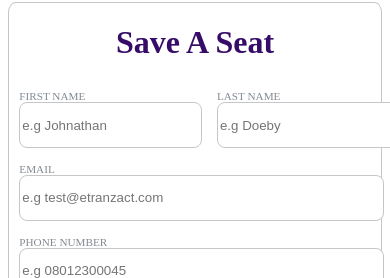
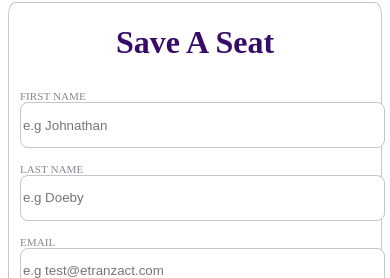
Before and after one commit to GodTheDad/ETZwebsite, a React (Vite) app: page / in a window 390 px wide. Shown: the part 328-606 px from the top of the page. Built offline with nearby package versions, Linux system fonts and the light colour scheme.

Commit message:
added responsive form

```diff
--- a/src/components/SecFrom.css
+++ b/src/components/SecFrom.css
@@ -68,6 +68,11 @@ button:hover{
     transition: 400ms;
 }
 
+
+.shorterinput{
+    width: 10vw;
+}
+
 @media only screen and (max-width: 1000px) {
     .MainBody{
         width: 98vw;
@@ -75,4 +80,17 @@ button:hover{
     .Longerinput{
         width: 92vw;
     }
+    .shorterinput{
+        width: 30vw
+    }
+
   }
+
+  @media only screen and (max-width: 600px) {
+    .horizontal{
+        display:block ;
+    }
+    .shorterinput{
+        width: 92vw;
+    }
+  }
--- a/src/components/SecFrom.jsx
+++ b/src/components/SecFrom.jsx
@@ -28,6 +28,7 @@ const SecFrom = () => {
                 <div className='Feldfr'>
                 <label htmlFor="fields">FIRST NAME</label>
                 <input
+                    className='shorterinput'
                     id="Firstname"
                     type="text"
                     name="Name_1"
@@ -37,6 +38,7 @@ const SecFrom = () => {
                 <div className='Feldfr'>
                 <label htmlFor="email">LAST NAME</label>
                 <input
+                    className='shorterinput'
                     id="Lastname"
                     type="text"
                     name="Name_2"
```
